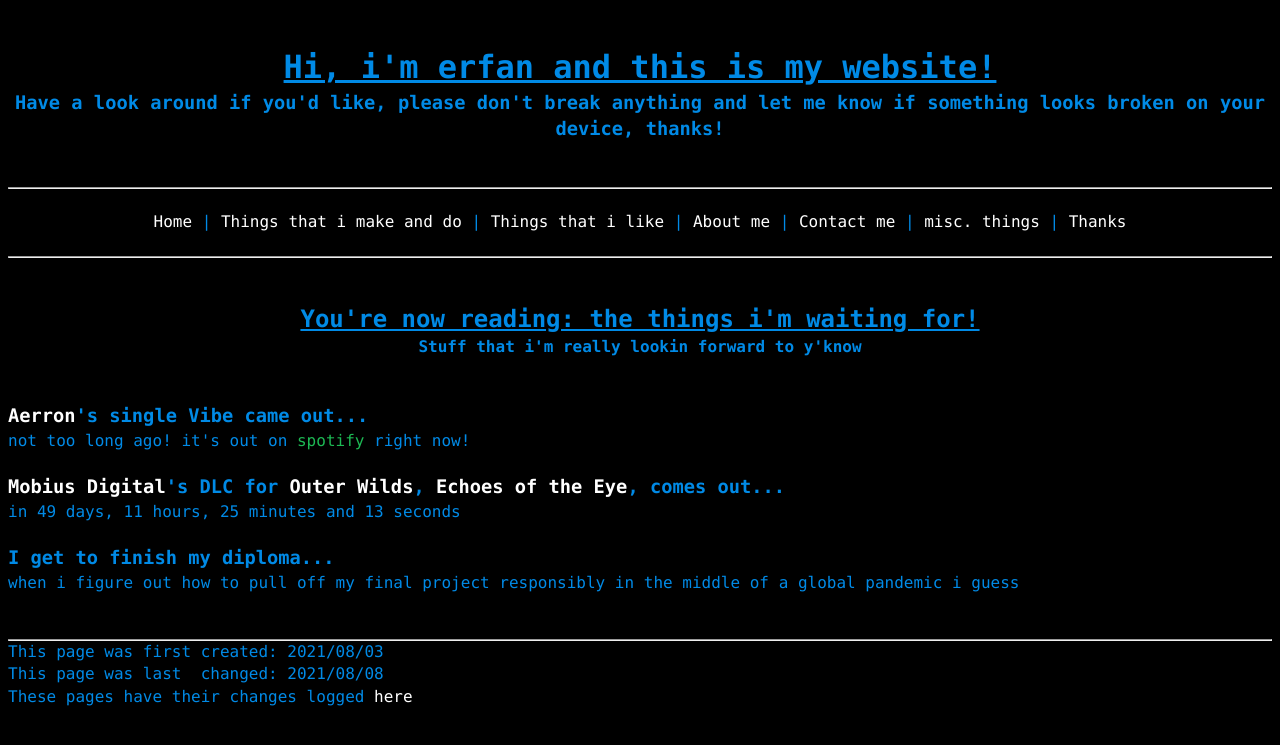
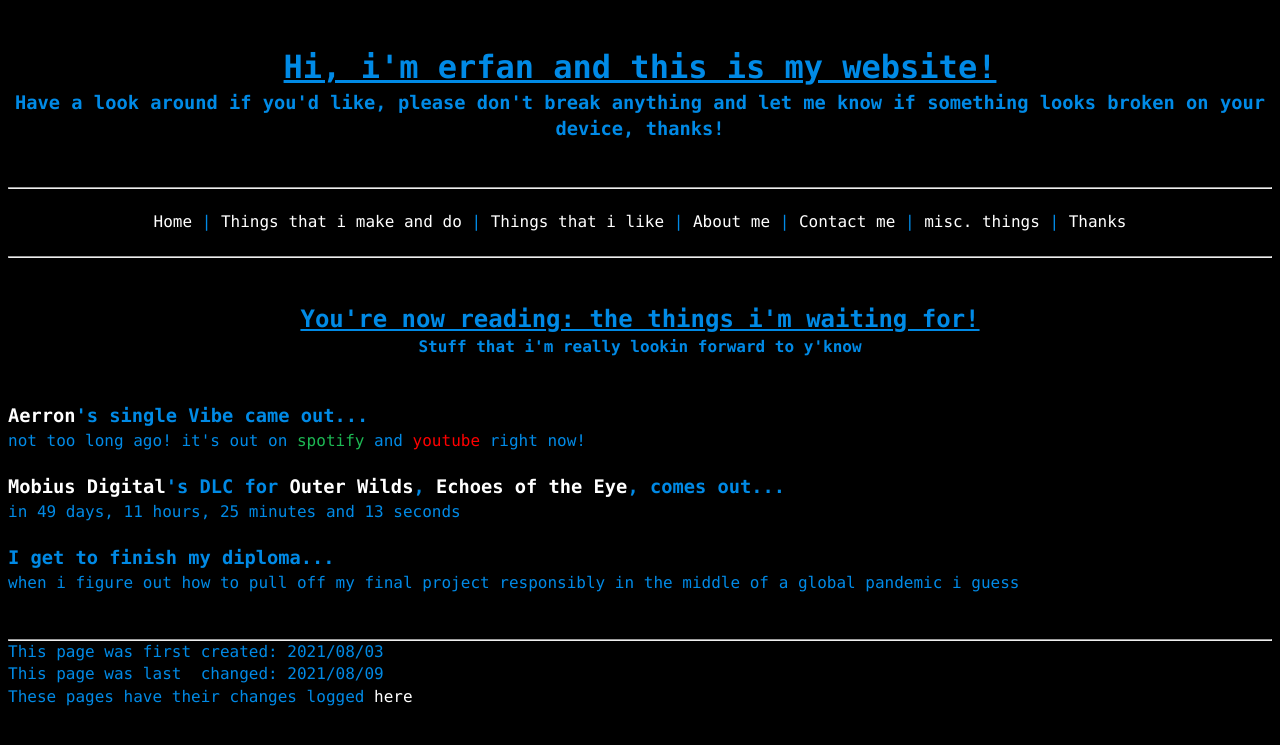
Before and after one commit to a-erfan-aa/a-erfan-aa.github.io, a Jekyll site: the page built from misc/things-i-wait-for.html, in a window 1280 px wide. Shown: the top 745 px of the page. Built offline with Jekyll 4.4.1, drawn with Linux system fonts in a browser that asks for light colours.

Commit message:
add yt link to Aerron's Vibe to things-i-wait-for.html
also update lastChanged

```diff
--- a/misc/things-i-wait-for.html
+++ b/misc/things-i-wait-for.html
@@ -2,7 +2,7 @@
 layout: default
 title: title
 firstCreated: 2021/08/03
-lastChanged: 2021/08/08
+lastChanged: 2021/08/09
 ---
 <div><!-- title and subtitle -->
 	<h2><u>You're now reading: the things i'm waiting for!</u></h2>
@@ -15,7 +15,7 @@ lastChanged: 2021/08/08
 
 <div><!-- section title and content -->
 	<h3><a href="https://www.instagram.com/aerronteo/">Aerron</a>'s single Vibe came out...</h3>
-	<p id="">not too long ago! it's out on <a href="https://open.spotify.com/track/6vu1aayKMDAyqaDzGClYCV?si=1271b867ddce47bd"><span style="color: #1DB954;">spotify</span></a> right now!</p>
+	<p id="">not too long ago! it's out on <a href="https://open.spotify.com/track/6vu1aayKMDAyqaDzGClYCV?si=1271b867ddce47bd"><span style="color: #1DB954;">spotify</span></a> and <a href="https://www.youtube.com/watch?v=ifOpQerWjcE"><span style="color: #FF0000;">youtube</span></a> right now!</p>
 </div>
 
 <br>
```
